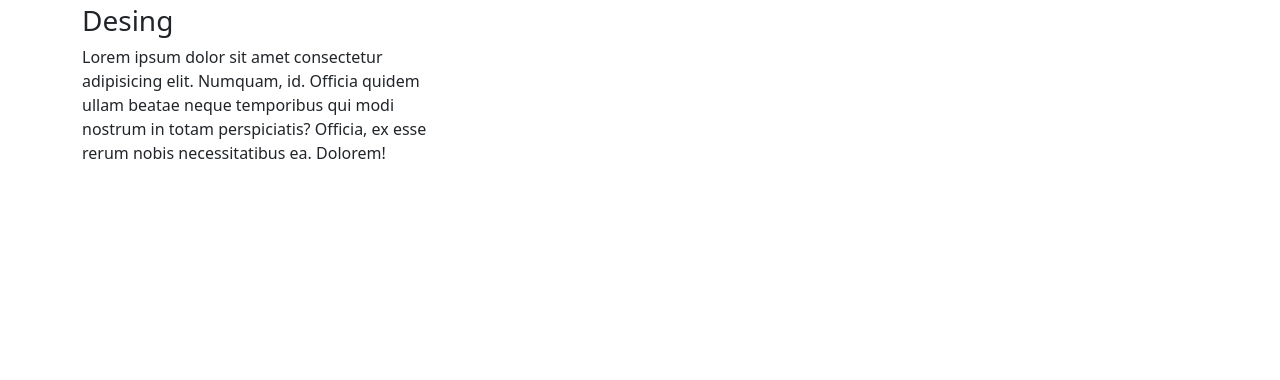
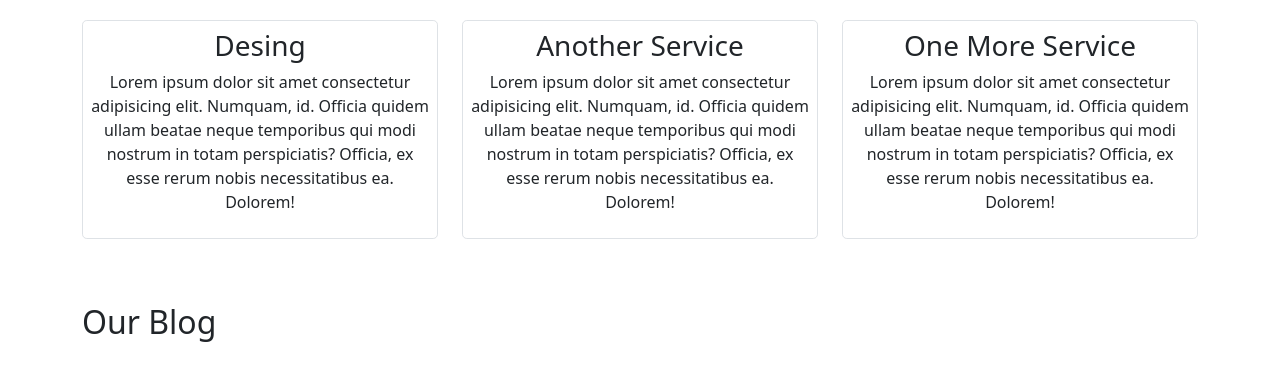
Before and after one commit to Akchalovna/24-urok, a plain HTML site: page index.html in a window 1280 px wide. Shown: the part 668-1048 px from the top of the page. Before the commit the page ends 873 px from the top, so only its background shows below. Drawn offline with Linux system fonts and the light colour scheme.

Commit message:
dobovlenie

```diff
--- a/index.html
+++ b/index.html
@@ -87,11 +87,63 @@
     </section>
     <section class="Services py-4">
       <div class="container">
-        <h2>Our services</h2>
+        <h2 class="mb-4">Our services</h2>
         <div class="row">
           <div class="col-12 col-md-6 col-lg-4">
-            <div class="services-item">
+            <div
+              class="
+                services-item
+                border border
+                dark
+                rounded-3
+                p-2
+                mb-3
+                text-center
+              "
+            >
               <h3>Desing</h3>
+              <p>
+                Lorem ipsum dolor sit amet consectetur adipisicing elit.
+                Numquam, id. Officia quidem ullam beatae neque temporibus qui
+                modi nostrum in totam perspiciatis? Officia, ex esse rerum nobis
+                necessitatibus ea. Dolorem!
+              </p>
+            </div>
+          </div>
+          <div class="col-12 col-md-6 col-lg-4">
+            <div
+              class="
+                services-item
+                border border
+                dark
+                rounded-3
+                p-2
+                mb-3
+                text-center
+              "
+            >
+              <h3>Another Service</h3>
+              <p>
+                Lorem ipsum dolor sit amet consectetur adipisicing elit.
+                Numquam, id. Officia quidem ullam beatae neque temporibus qui
+                modi nostrum in totam perspiciatis? Officia, ex esse rerum nobis
+                necessitatibus ea. Dolorem!
+              </p>
+            </div>
+          </div>
+          <div class="col-12 col-md-6 col-lg-4">
+            <div
+              class="
+                services-item
+                border border
+                dark
+                rounded-3
+                p-2
+                mb-3
+                text-center
+              "
+            >
+              <h3>One More Service</h3>
               <p>
                 Lorem ipsum dolor sit amet consectetur adipisicing elit.
                 Numquam, id. Officia quidem ullam beatae neque temporibus qui
@@ -103,6 +155,12 @@
         </div>
       </div>
     </section>
+    <section class="blog py-4">
+      <div class="container">
+        <h2 class="mb-4">Our Blog</h2>
+        <div class="row"></div>
+      </div>
+    </section>
     <script src="js/bootstrap.bundle.js"></script>
   </body>
 </html>
--- a/scss/main.scss
+++ b/scss/main.scss
@@ -27,6 +27,7 @@
   background-color: #333;
   color: white;
 }
+
 @media (max-width: 992px) {
   .header {
     .navbar-nav {
```
